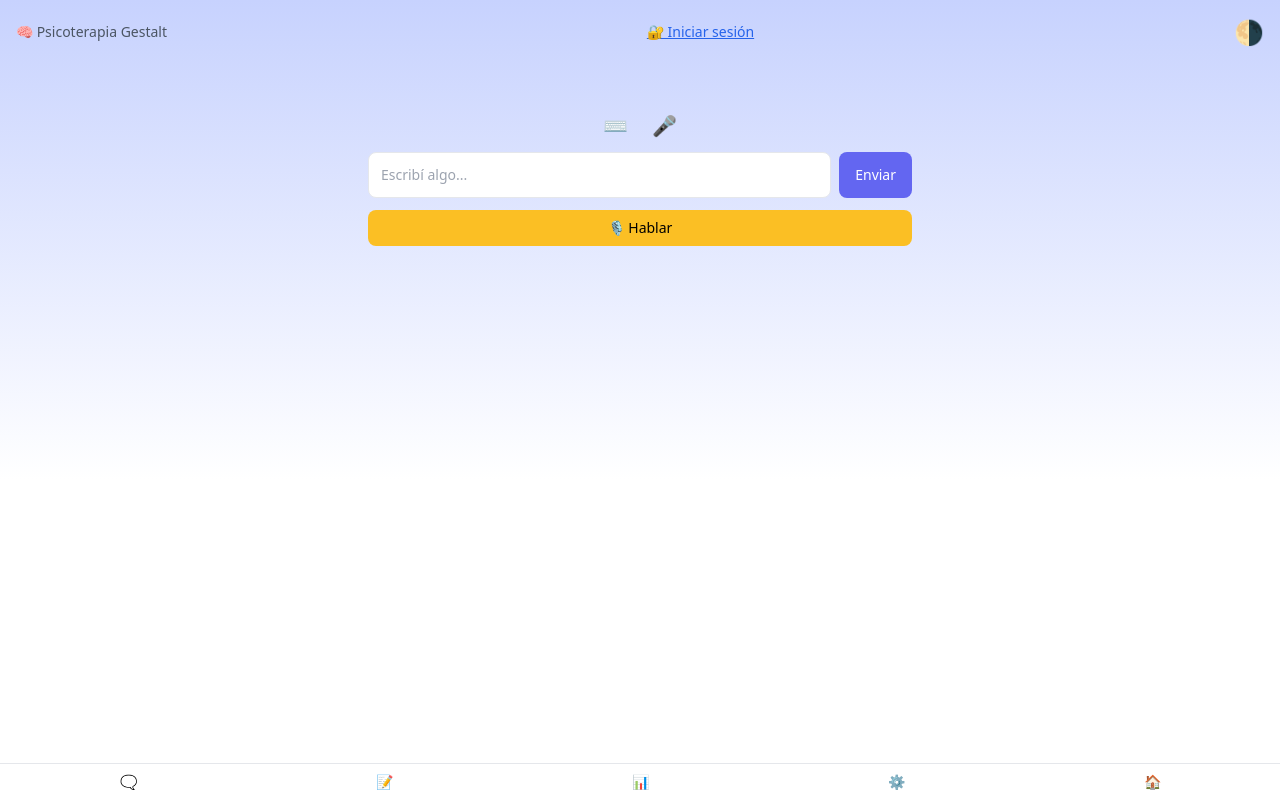
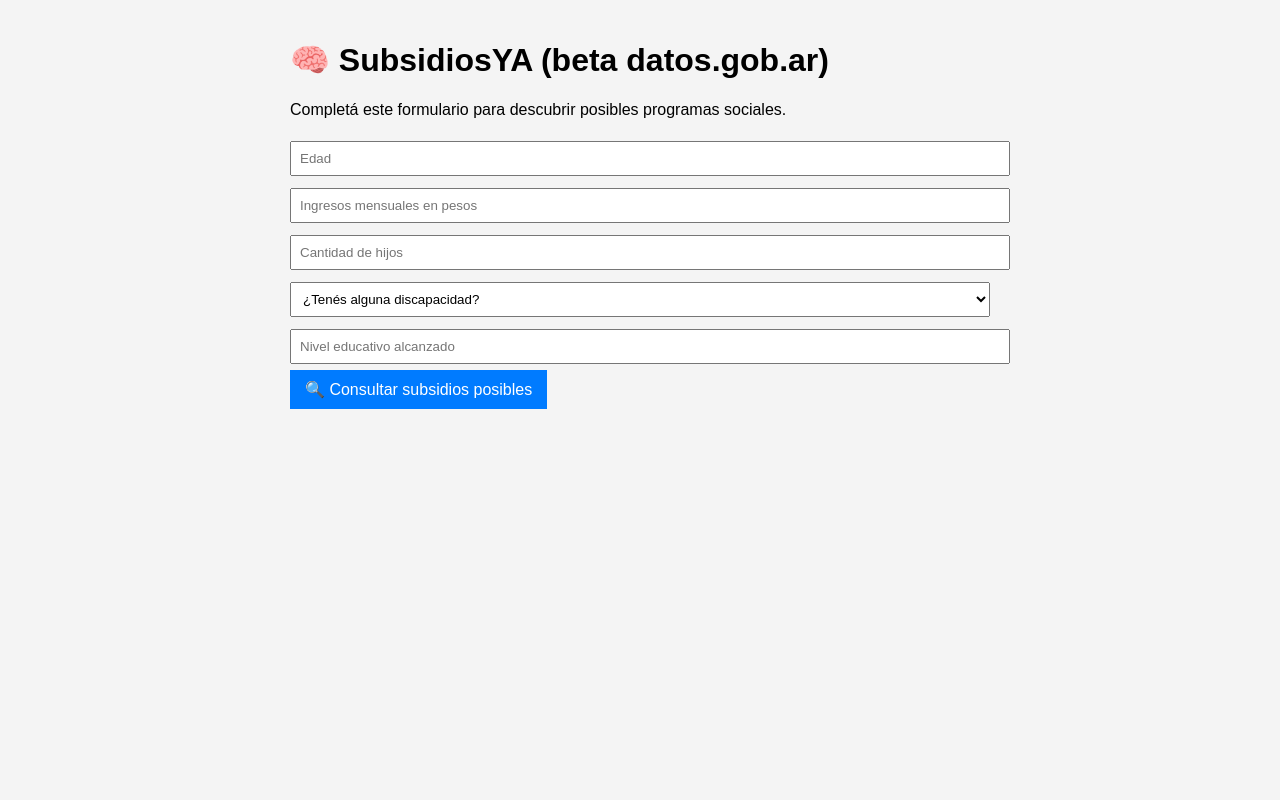
Before and after one commit to electrobiotica/subsidiosya, a Flask app: page / in a window 1280 px wide. Run offline with Flask 3, Linux system fonts and the light colour scheme.

Commit message:
Update index.html

```diff
--- a/templates/index.html
+++ b/templates/index.html
@@ -3,159 +3,92 @@
 <head>
   <meta charset="UTF-8" />
   <meta name="viewport" content="width=device-width, initial-scale=1.0"/>
-  <title>Tu Terapia AI – Chat</title>
-  <script src="https://js.puter.com/v2/" defer></script>
-  <link href="https://cdn.jsdelivr.net/npm/tailwindcss@2.2.19/dist/tailwind.min.css" rel="stylesheet">
+  <title>🧠 SubsidiosYA</title>
   <style>
-    body { background: linear-gradient(to bottom, #c7d2fe 0%, #fff 60%); }
-    .dark-mode { background: #1a202c; color:#f7fafc; }
-    .glass {background:rgba(255,255,255,.8);backdrop-filter:blur(12px);border-radius:1rem;box-shadow:0 2px 10px rgba(0,0,0,.05);}
-    .bubble-me   { @apply bg-indigo-500 text-white inline-block px-4 py-2 rounded-2xl text-sm; }
-    .bubble-bot  { @apply glass p-4 text-sm text-gray-700; }
-    .hidden{display:none}
-    .section{display:none}.section.active{display:block}
+    body { font-family: Arial, sans-serif; background:#f4f4f4; padding:20px; max-width:700px; margin:auto;}
+    input, select { width:100%; padding:8px; margin:6px 0;}
+    button { background:#007BFF; color:white; padding:10px 15px; border:none; cursor:pointer; font-size:16px;}
+    .bubble-me { background:#dcf8c6; padding:10px; border-radius:10px; margin:10px 0;}
+    .bubble-bot { background:#f1f0f0; padding:10px; border-radius:10px; margin:10px 0;}
+    .hidden { display:none;}
   </style>
 </head>
-<body id="page" class="min-h-screen flex flex-col">
+<body>
+  <h1>🧠 SubsidiosYA (beta datos.gob.ar)</h1>
+  <p>Completá este formulario para descubrir posibles programas sociales.</p>
+  <input type="number" id="edad" placeholder="Edad" />
+  <input type="number" id="ingresos" placeholder="Ingresos mensuales en pesos" />
+  <input type="number" id="hijos" placeholder="Cantidad de hijos" />
+  <select id="discapacidad">
+    <option value="">¿Tenés alguna discapacidad?</option>
+    <option value="Sí">Sí</option>
+    <option value="No">No</option>
+  </select>
+  <input type="text" id="educacion" placeholder="Nivel educativo alcanzado" />
+  <button onclick="consultarSubsidios()">🔍 Consultar subsidios posibles</button>
+  <p id="loading" class="hidden">⏳ Buscando información...</p>
+  <div id="chat"></div>
+<script>
+async function consultarSubsidios(){
+  const edad = document.getElementById('edad').value.trim();
+  const ingresos = document.getElementById('ingresos').value.trim();
+  const hijos = document.getElementById('hijos').value.trim();
+  const discapacidad = document.getElementById('discapacidad').value;
+  const educacion = document.getElementById('educacion').value.trim();
+  const loading = document.getElementById('loading');
+  const chat = document.getElementById('chat');
 
-  <!-- Encabezado -->
-  <header class="flex justify-between items-center p-4">
-    <div id="tituloTerapia" class="text-sm text-gray-600">🧠 Psicoterapia Gestalt</div>
+  if (!edad || !ingresos || !hijos || !discapacidad || !educacion) {
+    return alert("Completá todos los campos.");
+  }
 
-<button id="btnLogin" class="text-sm underline text-blue-600 hover:text-blue-800">🔐 Iniciar sesión</button>
+  chat.innerHTML = '';
+  loading.classList.remove('hidden');
+  chat.appendChild(Object.assign(document.createElement('div'), {
+    className: 'bubble-me',
+    innerText: 'Consulta enviada...'
+  }));
 
-<button onclick="toggleModo()" class="text-2xl">🌗</button>
-  </header>
+  try {
+    const res = await fetch('/subsidios', {
+      method: 'POST',
+      headers: { 'Content-Type': 'application/json' },
+      body: JSON.stringify({ edad, ingresos, hijos, discapacidad, educacion })
+    });
 
-  <!-- Contenido principal -->
-  <main class="flex-1 px-4 flex flex-col justify-between max-w-xl mx-auto w-full">
+    let data = null;
+    let respuestaTexto = '';
 
-    <!-- Chat (sección por defecto) -->
-    <section id="chatSection" class="section active flex flex-col gap-4 flex-1">
-      <div id="chat" class="flex flex-col gap-6 py-4 overflow-y-auto flex-1"></div>
+    try {
+      // Intentamos parsear JSON
+      data = await res.clone().json();
+    } catch (err) {
+      // Si no es JSON válido, usamos .text()
+      respuestaTexto = await res.text();
+    }
 
-      <!-- Indicador typing -->
-      <div id="typing" class="text-sm italic text-gray-500 hidden">✍️ El terapeuta está escribiendo…</div>
+    const bot = document.createElement('div');
+    bot.className = 'bubble-bot';
 
-      <!-- Controles -->
-      <div class="pt-4 pb-6">
-        <div class="flex justify-center gap-6 text-xl text-gray-700 mb-3">
-          <button title="Modo texto"   onclick="setModo('texto')" id="modoTxt">⌨️</button>
-          <button title="Modo voz"     onclick="setModo('voz')"   id="modoVoz">🎤</button>
-          <button title="Escuchar"     onclick="reproducirUltima()" id="btnLeer" class="hidden">🔊</button>
-        </div>
-        <div class="flex gap-2">
-          <input id="mensaje" type="text" placeholder="Escribí algo..." class="flex-1 p-3 rounded-lg border text-sm"/>
-          <button onclick="enviarMensaje()" class="bg-indigo-500 text-white px-4 py-2 rounded-lg text-sm">Enviar</button>
-        </div>
-        <button onclick="escucharMicrofono()" class="mt-3 w-full bg-yellow-400 hover:bg-yellow-500 text-black py-2 rounded-lg text-sm">🎙️ Hablar</button>
-      </div>
-    </section>
+    if (data && data.success !== undefined) {
+      bot.innerHTML = (data.success ? data.respuesta : "❌ " + data.error).replace(/\n/g, '<br>');
+    } else {
+      bot.innerText = "❌ Error inesperado: " + respuestaTexto;
+    }
 
-    <!-- Bitácora -->
-    <section id="bitacoraSection" class="section">
-      <h2 class="text-lg font-semibold mb-2">📝 Bitácora emocional</h2>
-      <textarea id="logInput" rows="3" class="w-full border rounded p-2 mb-2" placeholder="Escribí tu reflexión..."></textarea>
-      <button onclick="guardarEntrada()" class="w-full bg-indigo-500 text-white py-2 rounded mb-4">Guardar</button>
-      <div id="logList" class="flex flex-col gap-2"></div>
-    </section>
+    chat.appendChild(bot);
 
-    <!-- Estado -->
-    <section id="estadoSection" class="section"><p class="text-sm text-gray-500">📊 Estado emocional (próximamente).</p></section>
+  } catch (e) {
+    chat.appendChild(Object.assign(document.createElement('div'), {
+      className: 'bubble-bot',
+      innerText: '❌ Error grave: ' + e.message
+    }));
+  }
 
-    <!-- Ajustes -->
-    <section id="ajustesSection" class="section"><p class="text-sm text-gray-500">⚙️ Ajustes (próximamente).</p></section>
-
-  </main>
-
- <!-- Navegación inferior fija -->
-<nav class="fixed bottom-0 left-0 w-full bg-white/90 backdrop-blur border-t
-            flex justify-around text-sm text-gray-700 py-2 shadow-[0_-1px_4px_rgba(0,0,0,0.05)]">
-  <button onclick="mostrar('chatSection')">🗨</button>
-  <button onclick="mostrar('bitacoraSection');cargarBitacora();">📝</button>
-  <button onclick="mostrar('estadoSection')">📊</button>
-  <button onclick="mostrar('ajustesSection')">⚙️</button>
-  <a href="/" title="Inicio">🏠</a>
-</nav>
+  loading.classList.add('hidden');
+}
+</script>
 
 
-
-<script>
-  // ---------- Estado UI ----------
-  let modo = 'texto', ultimaRespuesta = '';
-
-  // ---------- Navegación ----------
-  function mostrar(id){
-    document.querySelectorAll('.section').forEach(s=>s.classList.remove('active'));
-    document.getElementById(id).classList.add('active');
-  }
-
-  // ---------- Dark mode ----------
-  function toggleModo(){ document.body.classList.toggle('dark-mode'); }
-
-  // ---------- Modo texto / voz ----------
-  function setModo(m){ modo=m; document.getElementById('modoTxt').classList.toggle('opacity-50',m!=='texto'); document.getElementById('modoVoz').classList.toggle('opacity-50',m!=='voz'); }
-
-  // ---------- TTS ----------
-  function reproducirUltima(){ if(!ultimaRespuesta)return; new SpeechSynthesisUtterance(ultimaRespuesta).lang='es-AR'; speechSynthesis.speak(new SpeechSynthesisUtterance(ultimaRespuesta)); }
-
-  // ---------- Typing ----------
-  function typing(show){ document.getElementById('typing').classList.toggle('hidden',!show); }
-
-  // ---------- Render mensaje ----------
-  function render(remitente,txt){
-    const cont=document.createElement('div');
-    cont.innerHTML= remitente==='Yo'
-      ? `<div class="bubble-me">${txt}</div>`
-      : `<div class="bubble-bot">${txt}</div>`;
-    document.getElementById('chat').appendChild(cont);
-    document.getElementById('chat').scrollTop=chat.scrollHeight;
-  }
-
-  // ---------- Enviar mensaje ----------
-  async function enviarMensaje(){
-    const inp=document.getElementById('mensaje'), txt=inp.value.trim(); if(!txt)return;
-    render('Yo',txt); inp.value=''; typing(true);
-
-    await new Promise(r=>{const w=()=>window.puter?.ai?.chat?r():setTimeout(w,50);w();});
-    const raw=await puter.ai.chat([{role:'system',content:'Actuá como un terapeuta humanista.'},{role:'user',content:txt}],{model:'gpt-4o'});
-    const rsp=raw?.message?.content||'Sin respuesta.'; ultimaRespuesta=rsp; document.getElementById('btnLeer').classList.remove('hidden');
-    typing(false); render('Bot',rsp); guardarConversacion(txt,rsp); if(modo==='voz')reproducirUltima();
-  }
-
-  // ---------- STT ----------
-  function escucharMicrofono(){
-    if(!('webkitSpeechRecognition'in window||'SpeechRecognition'in window)){alert('🎤 No soportado');return;}
-    const SR=window.SpeechRecognition||window.webkitSpeechRecognition, r=new SR(); r.lang='es-AR';
-    r.onresult=e=>{document.getElementById('mensaje').value=e.results[0][0].transcript; if(modo==='voz')enviarMensaje();}
-    r.start();
-  }
-
-  // ---------- LocalStorage: chat ----------
-  function guardarConversacion(q,r){
-    const log=JSON.parse(localStorage.getItem('chatAI')||'[]'); log.push({q,r,t:Date.now()}); localStorage.setItem('chatAI',JSON.stringify(log));
-  }
-
-  // ---------- Bitácora ----------
-  function guardarEntrada(){
-    const txt=document.getElementById('logInput').value.trim(); if(!txt)return;
-    const b=JSON.parse(localStorage.getItem('bitacoraAI')||'[]'); b.unshift({d:new Date().toLocaleString(),t:txt}); localStorage.setItem('bitacoraAI',JSON.stringify(b));
-    document.getElementById('logInput').value=''; cargarBitacora();
-  }
-  function cargarBitacora(){
-    const d=JSON.parse(localStorage.getItem('bitacoraAI')||'[]'), l=document.getElementById('logList'); l.innerHTML=d.length?'':'<p class="text-gray-500 text-sm">No hay entradas.</p>';
-    d.forEach(e=>{l.innerHTML+=`<details class="border rounded p-2 text-sm"><summary>${e.d}</summary><p class="mt-1 whitespace-pre-wrap">${e.t}</p></details>`})
-  }
-</script>
-<script>
-document.getElementById("btnLogin").addEventListener("click", async () => {
-  try {
-    await puter.auth.signIn();
-    alert("✅ Autenticado con Puter");
-  } catch (e) {
-    alert("❌ Error al autenticar: " + e.message);
-  }
-});
-</script>
 </body>
 </html>
```
